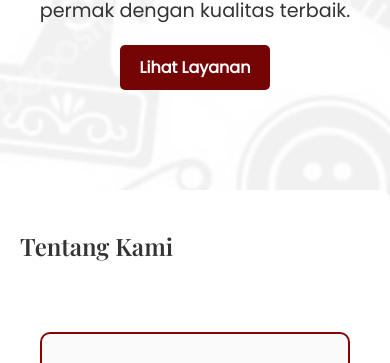
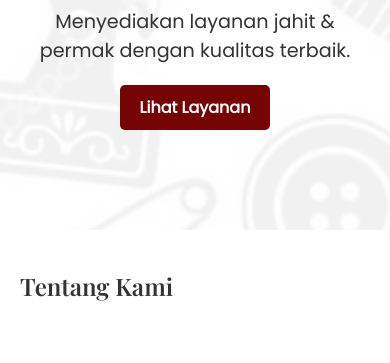
Before and after one commit to Dhokiez/TUGAS-WEB-END, a plain HTML site: page index.html in a window 390 px wide. Shown: the part 762-1125 px from the top of the page. Drawn offline with nearby package versions, Linux system fonts and the light colour scheme.

Commit message:
Upload files via upload

```diff
--- a/style.css
+++ b/style.css
@@ -592,7 +592,7 @@ footer {
     html, body {
         overflow-x: hidden;
         width: 100%;
-        padding-top: 120px; /* sesuaikan dengan tinggi header di mobile */
+        padding-top: 140px; /* sesuaikan dengan tinggi header di mobile */
     }
 
     header {
```
